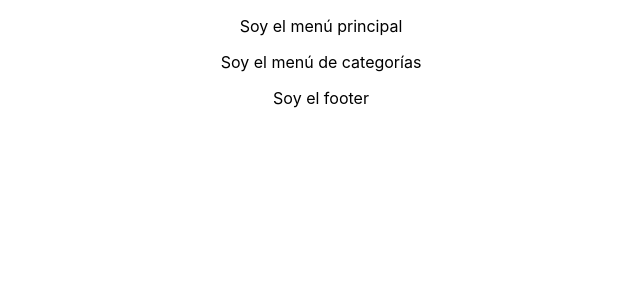
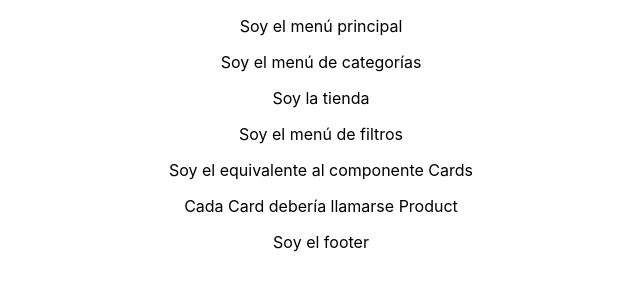
Before and after one commit to MoralesMatiasEzequiel/pf-libreria-FRONT, a React (Create React App) app: page /shop in a window 1280 px wide. Shown: the top 300 px of the page, without its empty margins (319-959 px from the left). Built offline with nearby package versions, Linux system fonts and the light colour scheme.

Commit message:
basic structure DONE

```diff
--- a/src/App.js
+++ b/src/App.js
@@ -1,11 +1,22 @@
 import './App.css';
+import { Routes, Route } from 'react-router-dom';
 import Header from './components/common/Header/Header';
 import Footer from './components/common/Footer/Footer';
+import Home from './components/views/Home/Home'
+import About from './components/views/About/About'
+import Shop from './components/views/Shop/Shop'
 
 function App() {
   return (
     <div className="App">
       <Header />
+      <Routes>
+        <Route path='/' element={<Home />} />
+        <Route path='/about' element={<About />} />
+        <Route path='/about' element={<About />} />
+        <Route path='/shop' element={<Shop />} />
+        <Route path='/product/:id' />
+      </Routes>
       <Footer />
     </div>
   );
--- a/src/components/common/Header/Header.jsx
+++ b/src/components/common/Header/Header.jsx
@@ -1,5 +1,5 @@
-import Nav from "../Nav/Nav";
-import Menu from "../Menu/Menu";
+import Nav from "./Nav/Nav";
+import Menu from "./Menu/Menu";
 
 const Header = () => {
 
--- /dev/null
+++ b/src/components/views/About/About.jsx
@@ -0,0 +1,11 @@
+const About = () => {
+
+    return(
+        <div>
+            <p>Soy el about</p>
+        </div>
+    )
+
+}
+
+export default About;
--- /dev/null
+++ b/src/components/views/Home/Home.jsx
@@ -0,0 +1,11 @@
+const Home = () => {
+
+    return(
+        <div>
+            <p>Soy el home</p>
+        </div>
+    )
+
+}
+
+export default Home;
--- /dev/null
+++ b/src/components/views/Shop/Filters/Filters.jsx
@@ -0,0 +1,11 @@
+const Filters = () => {
+
+    return(
+        <div>
+            <p>Soy el menú de filtros</p>
+        </div>
+    )
+
+}
+
+export default Filters;
--- /dev/null
+++ b/src/components/views/Shop/Products/Products.jsx
@@ -0,0 +1,12 @@
+const Products = () => {
+
+    return(
+        <div>
+            <p>Soy el equivalente al componente Cards</p>
+            <p>Cada Card debería llamarse Product</p>
+        </div>
+    )
+
+}
+
+export default Products;
--- /dev/null
+++ b/src/components/views/Shop/Shop.jsx
@@ -0,0 +1,16 @@
+import Filters from "./Filters/Filters";
+import Products from "./Products/Products";
+
+const Shop = () => {
+
+    return(
+        <div>
+            <p>Soy la tienda</p>
+            <Filters />
+            <Products />
+        </div>
+    )
+
+}
+
+export default Shop;
--- a/src/index.js
+++ b/src/index.js
@@ -3,11 +3,14 @@ import ReactDOM from 'react-dom/client';
 import './index.css';
 import App from './App';
 import reportWebVitals from './reportWebVitals';
+import { BrowserRouter } from 'react-router-dom';
 
 const root = ReactDOM.createRoot(document.getElementById('root'));
 root.render(
   <React.StrictMode>
-    <App />
+    <BrowserRouter>
+      <App />
+    </BrowserRouter>
   </React.StrictMode>
 );
 
```
Also changed, not shown: src/components/common/Header/Menu/Menu.jsx (renamed from src/components/common/Menu/Menu.jsx), src/components/common/Header/Nav/Nav.jsx (renamed from src/components/common/Nav/Nav.jsx).
